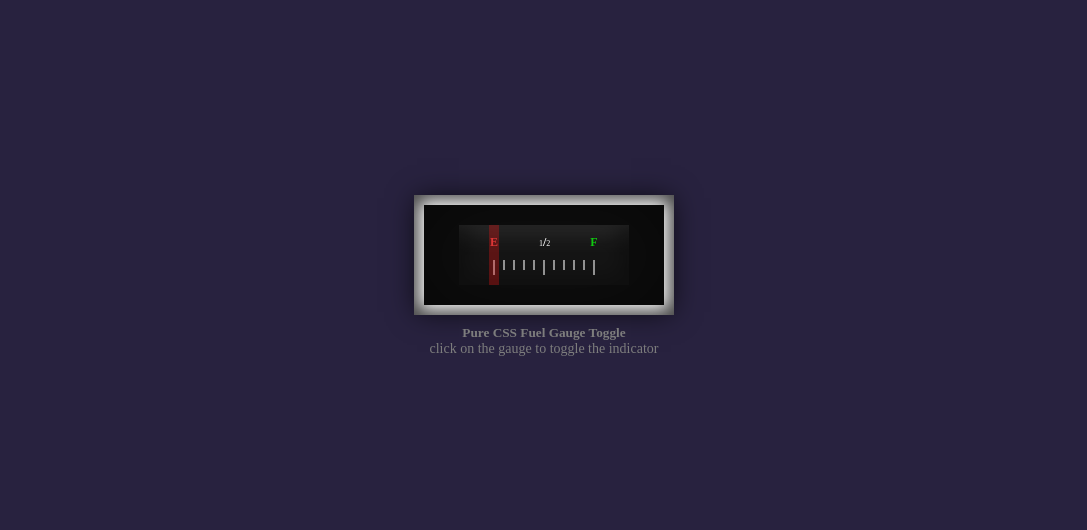
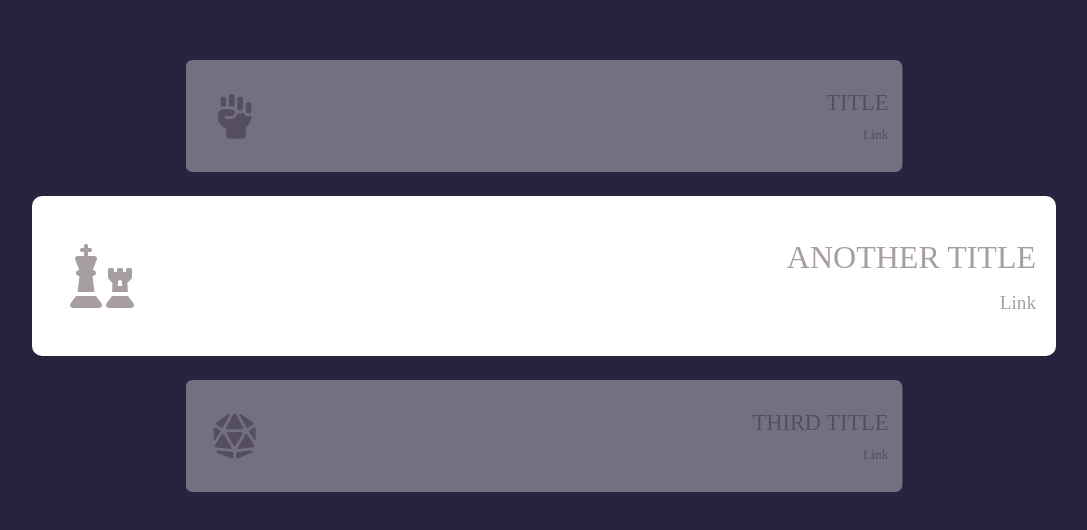
Before and after one commit to AlexBeskrovniy/scss-styles-example, a Svelte app: page / in a window 1280 px wide. Shown: the part 124-654 px from the top of the page, without its empty margins (96-1183 px from the left). Built offline with nearby package versions, Linux system fonts and the light colour scheme.

Commit message:
Vertical slider scss example

```diff
--- a/index.html
+++ b/index.html
@@ -3,6 +3,7 @@
   <head>
     <meta charset="UTF-8" />
     <link rel="icon" type="image/svg+xml" href="/vite.svg" />
+      <link rel="stylesheet" href="https://cdnjs.cloudflare.com/ajax/libs/font-awesome/6.4.2/css/all.min.css" integrity="sha512-z3gLpd7yknf1YoNbCzqRKc4qyor8gaKU1qmn+CShxbuBusANI9QpRohGBreCFkKxLhei6S9CQXFEbbKuqLg0DA==" crossorigin="anonymous" referrerpolicy="no-referrer" />
     <meta name="viewport" content="width=device-width, initial-scale=1.0" />
     <title>Vite + Svelte</title>
   </head>
--- a/src/App.svelte
+++ b/src/App.svelte
@@ -2,6 +2,7 @@
     import UserCard from './UserCard.svelte';
     import ProductCard from './ProductCard.svelte';
     import FuelIndicator from './FuelIndicator.svelte';
+    import VerticalSlider from './VerticalSlider.svelte';
 </script>
 
 <style lang="scss">
@@ -10,12 +11,13 @@
   .main {
       height: 100vh;
       color: $textColor;
-      @include flex-center();
+      /* @include flex-center; */
     }
 </style>
 
 <main class="main">
   <!-- <UserCard /> -->
   <!-- <ProductCard /> -->
-  <FuelIndicator />
+  <!-- <FuelIndicator /> -->
+  <VerticalSlider />
 </main>
--- a/src/FuelIndicator.svelte
+++ b/src/FuelIndicator.svelte
@@ -87,7 +87,7 @@
                         width: 2px;
                         height: 10px;
                         background: #8B8B8B;
-                        position: absoulute;
+                        position: absolute;
                     }
 
                     &.big {
--- /dev/null
+++ b/src/VerticalSlider.svelte
@@ -0,0 +1,168 @@
+<style lang="scss">
+    @import 'mixins';
+
+    $item-height: 20vh;
+    $animation-time: 20s;
+    $items-qty: 5;
+    $animation-delay-basic-value: calc($animation-time / $items-qty);
+    @debug($animation-delay-basic-value);
+
+    .wrapper {
+        min-height: 100vh;
+        @include flex-center;
+    }
+
+    .slider {
+        @include flex-column;
+        position: relative;
+        gap: 1rem;
+        width: 80%;
+        height: $item-height * 3;
+    }
+
+    .item {
+        @include flex-center;
+        position: absolute;
+        top: calc(50% - $item-height / 2);
+        width: 100%;
+        height: $item-height;
+        background: #fff;
+        border-radius: 10px;
+        padding: 20px;
+        opacity: 0;
+        animation: scroll $animation-time linear infinite
+    }
+
+    .item:first-child {
+        animation-delay: calc($animation-delay-basic-value * -1);
+    }
+
+    .item:nth-child(2) {
+        animation-delay: calc($animation-delay-basic-value * 0);
+    }
+
+    .item:nth-child(3) {
+        animation-delay: calc($animation-delay-basic-value * 1);
+    }
+
+    .item:nth-child(4) {
+        animation-delay: calc($animation-delay-basic-value * 2);
+    }
+
+    .item:last-child {
+        animation-delay: calc($animation-delay-basic-value * -2);
+    }
+
+    .icon {
+        @include flex-center;
+        width: 100px;
+        height: 100px;
+        flex-shrink: 0;
+        font-size: 4rem;
+    }
+
+    .info {
+        width: 100%;
+        text-align: end;
+    }
+
+    .title {
+        font-size: 2rem;
+        text-transform: uppercase;
+        margin-bottom: 1rem;
+    }
+
+    .link {
+        display: block;
+        color: inherit;
+        text-decoration: none;
+        font-size: 1.2rem;
+    }
+
+    @keyframes scroll {
+        0% {
+            opacity: 0;
+            transform: translateY(100%) scale(.5);
+            visibility: hidden;
+        }
+
+        4%, 20% {
+            opacity: .36;
+            transform: translateY(100%) scale(.7);
+            visibility: visible;
+        }
+        24%, 40% {
+            opacity: 1;
+            transform: translateY(0) scale(1);
+            visibility: visible;
+        }
+
+        44%, 60% {
+            opacity: .36;
+            transform: translateY(-100%) scale(.7);
+            visibility: visible;
+        }
+
+        64%, 80% {
+            opacity: 0;
+            transform: translateY(-100%) scale(.5);
+            visibility: hidden;
+        }
+
+        100% {
+            opacity: 0;
+            transform: translateY(-100%) scale(.5);
+            visibility: hidden;
+        }
+    }
+</style>
+
+<div class="wrapper">
+    <div class="slider">
+        <div class="item">
+            <div class="icon">
+                <i class="fa-solid fa-hand-fist"></i>
+            </div>
+            <div class="info">
+                <div class="title">Title</div>
+                <a class="link" href="#">Link</a>
+            </div>
+        </div>
+        <div class="item">
+            <div class="icon">
+                <i class="fa-solid fa-chess"></i>
+            </div>
+            <div class="info">
+                <div class="title">Another title</div>
+                <a class="link" href="#">Link</a>
+            </div>
+        </div>
+        <div class="item">
+            <div class="icon">
+                <i class="fa-solid fa-dice-d20"></i>
+            </div>
+            <div class="info">
+                <div class="title">Third title</div>
+                <a class="link" href="#">Link</a>
+            </div>
+        </div>
+        <div class="item">
+            <div class="icon">
+                <i class="fa-solid fa-dungeon"></i>
+            </div>
+            <div class="info">
+                <div class="title">Title zaebal</div>
+                <a class="link" href="#">Link</a>
+            </div>
+        </div>
+        <div class="item">
+            <div class="icon">
+                <i class="fa-solid fa-dragon"></i>
+            </div>
+            <div class="info">
+                <div class="title">Last title</div>
+                <a class="link" href="#">Link</a>
+            </div>
+        </div>
+    </div>
+</div>
--- a/src/mixins.scss
+++ b/src/mixins.scss
@@ -3,10 +3,15 @@ $breakpoints: (
     'desktop': (min-width: 901px)
 );
 
-@mixin flex-center () {
+@mixin flex-center {
     display: flex;
     justify-content: center;
     align-items: center;
+}
+
+@mixin flex-column {
+    display: flex;
+    flex-direction: column;
 }
 
 @mixin respond($breakpoint) {
```
